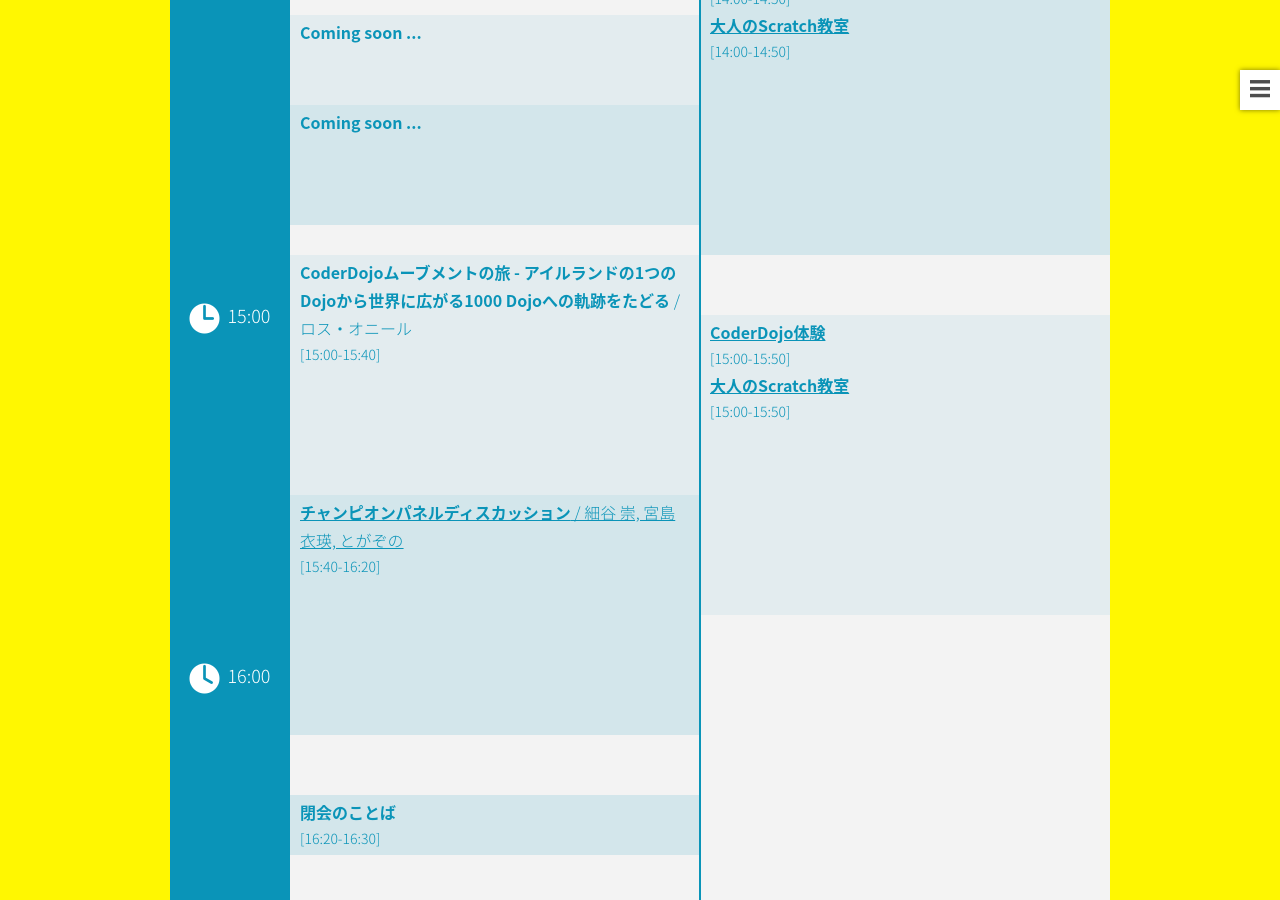
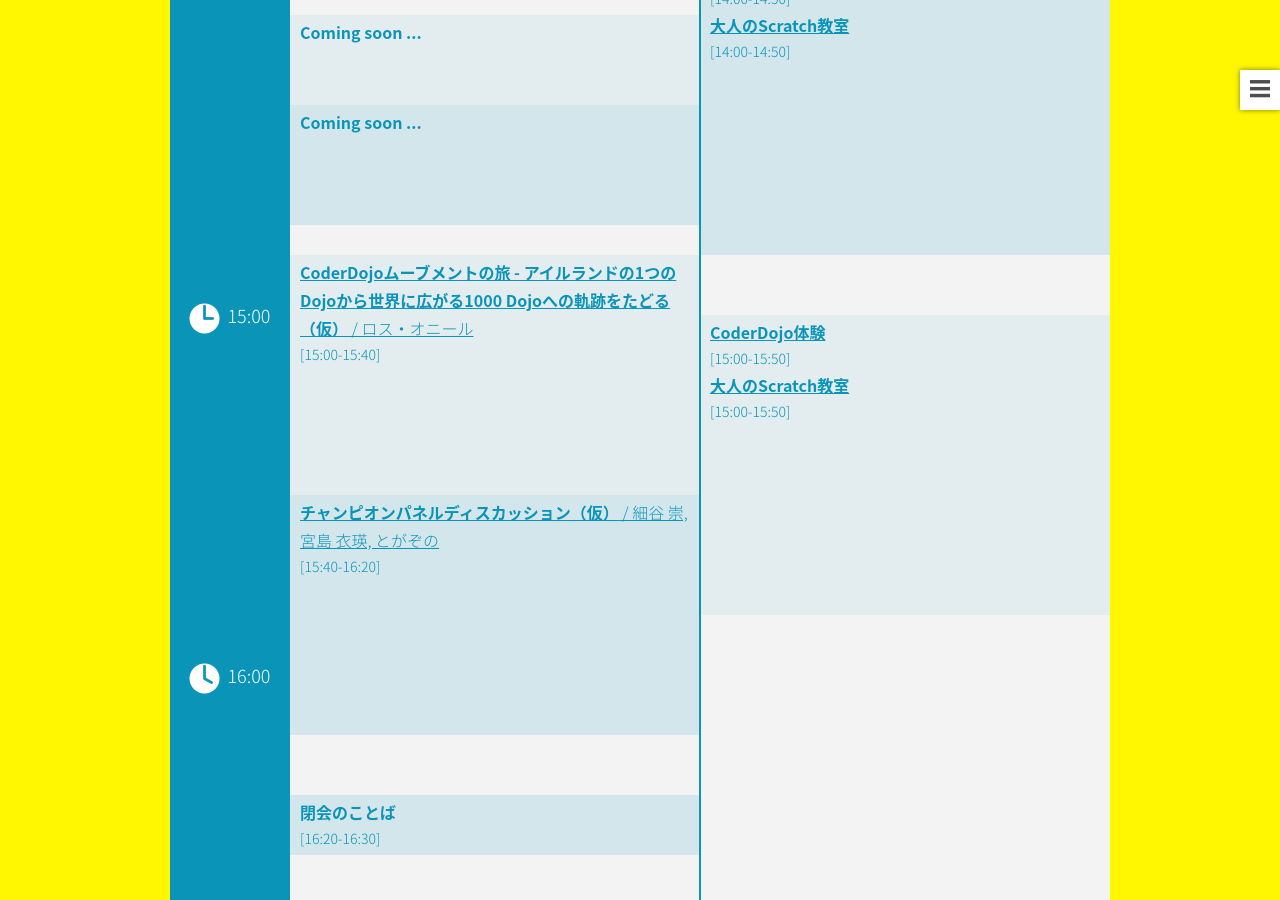
Before and after one commit to dojocon-japan/dojocon2016.coderdojo.jp, a Jekyll site: the page built from index.html, in a window 1280 px wide and 900 px high, scrolled down 10947 px. Built offline with Jekyll 4.4.1, drawn with Linux system fonts in a browser that asks for light colours; some web fonts are replaced; comment, search, counter and statistics services are not loaded; some of the changed text lies outside the part shown.

Commit message:
Fix TimeTable Session Text DOJOCON-286

```diff
--- a/_includes/sessions.html
+++ b/_includes/sessions.html
@@ -1,5 +1,5 @@
-<!-- <div id="about-coder-dojo" class="session-detail-box js-session-detail-box">
-	<h3 class="session-title">CoderDojoとは</h3>
+<!-- <div id="opening-ceremony" class="session-detail-box js-session-detail-box">
+	<h3 class="session-title">オープニングセレモニー</h3>
 	<p class="session-time">10:30-10:40</p>
 	<p><span class="session-detail-box-label">Speaker</span>　<span class="speaker-name">細谷 崇</span></p>
 	<div class="session-detail">
@@ -24,8 +24,8 @@
 	</figure>
 </div>
 
-<!-- <div id="student-champions" class="session-detail-box js-session-detail-box">
-	<h3 class="session-title">学生の道場運営者に聞く！</h3>
+<div id="student-champions" class="session-detail-box js-session-detail-box">
+	<h3 class="session-title">学生の道場運営者に聞く！（仮）</h3>
 	<p class="session-time">11:25-11:45</p>
 	<p><span class="session-detail-box-label">Speaker</span>　<span class="speaker-name">宮島 衣瑛, 東 和樹</span></p>
 	<div class="session-detail">
@@ -38,9 +38,9 @@
 	<figure class="speaker-avator">
 		<img src="//placehold.it/400" alt="東和樹のプロフィール画像">
 	</figure>
-</div> -->
+</div>
 
-<!-- <div id="blocklyduino" class="session-detail-box js-session-detail-box">
+<div id="blocklyduino" class="session-detail-box js-session-detail-box">
 	<h3 class="session-title">子供でもArduinoを操作できるBlocklyDuinoの紹介</h3>
 	<p class="session-time">11:45-12:05</p>
 	<p><span class="session-detail-box-label">Speaker</span>　<span class="speaker-name">岡田 裕行</span></p>
@@ -51,9 +51,9 @@
 	<figure class="speaker-avator">
 		<img src="//placehold.it/400" alt="岡田裕行のプロフィール画像">
 	</figure>
-</div> -->
+</div>
 
-<!-- <div id="coderdojo-minecraft" class="session-detail-box js-session-detail-box">
+<div id="coderdojo-minecraft" class="session-detail-box js-session-detail-box">
 	<h3 class="session-title">CoderDojoでMinecraftに触れる理由</h3>
 	<p class="session-time">13:05-13:25</p>
 	<p><span class="session-detail-box-label">Speaker</span>　<span class="speaker-name">寺園 聖文</span></p>
@@ -64,9 +64,9 @@
 	<figure class="speaker-avator">
 		<img src="//placehold.it/400" alt="寺園聖文のプロフィール画像">
 	</figure>
-</div> -->
+</div>
 
-<!-- <div id="coderdojo-kodaira" class="session-detail-box js-session-detail-box">
+<div id="coderdojo-kodaira" class="session-detail-box js-session-detail-box">
 	<h3 class="session-title">CoderDojo小平の活動内容</h3>
 	<p class="session-time">13:45-14:05</p>
 	<p><span class="session-detail-box-label">Speaker</span>　<span class="speaker-name">とがぞの</span></p>
@@ -77,10 +77,10 @@
 	<figure class="speaker-avator">
 		<img src="//placehold.it/400" alt="とがぞののプロフィール画像">
 	</figure>
-</div> -->
+</div>
 
-<!-- <div id="coderdojo-foundation" class="session-detail-box js-session-detail-box">
-	<h3 class="session-title">CoderDojoムーブメントの旅 - アイルランドの1つのDojoから世界に広がる1000 Dojoへの軌跡をたどる</h3>
+<div id="coderdojo-foundation" class="session-detail-box js-session-detail-box">
+	<h3 class="session-title">CoderDojoムーブメントの旅 - アイルランドの1つのDojoから世界に広がる1000 Dojoへの軌跡をたどる（仮）</h3>
 	<p class="session-time">15:00-15:40</p>
 	<p><span class="session-detail-box-label">Speaker</span>　<span class="speaker-name">ロス・オニール</span></p>
 	<div class="session-detail">
@@ -90,10 +90,10 @@
 	<figure class="speaker-avator">
 		<img src="//placehold.it/400" alt="ロス・オニールのプロフィール画像">
 	</figure>
-</div> -->
+</div>
 
 <div id="champion-panel-discussion" class="session-detail-box js-session-detail-box">
-	<h3 class="session-title">チャンピオンパネルディスカッション</h3>
+	<h3 class="session-title">チャンピオンパネルディスカッション（仮）</h3>
 	<p class="session-time">15:40-16:20</p>
 	<p><span class="session-detail-box-label">Speaker</span>　<span class="speaker-name">細谷 崇, 宮島 衣瑛, とがぞの</span></p>
 	<div class="session-detail">
--- a/_includes/speakers.html
+++ b/_includes/speakers.html
@@ -14,14 +14,6 @@
 		<h2 class="speaker-name">ロス・オニール</h2>
 		<p class="speaker-description">Ross O’Neill</p>
 		<p><a href="#ross-o-neill" class="button button-small button-black js-speaker-profile-trigger">More</a></p>
-	</li>
-	<li>
-		<figure class="speaker-avator">
-			<img src="//placehold.it/400" alt="角田一平のプロフィール画像">
-		</figure>
-		<h2 class="speaker-name">角田　一平</h2>
-		<p class="speaker-description">IPPEI SUMIDA</p>
-		<p><a href="#ippei-sumida" class="button button-small button-black js-speaker-profile-trigger">More</a></p>
 	</li>
 	<li>
 		<figure class="speaker-avator">
@@ -98,9 +90,9 @@
 		<figure class="speaker-avator">
 			<img src="//placehold.it/400" alt="ロス・オニールのプロフィール画像">
 		</figure>
-		<!-- <p class="speaker-profile-box-label">Session</p>
-		<h3 class="session-title">子供でもArduinoを操作できるBlocklyDuinoの紹介</h3>
-		<p class="session-time">13:00-13:25</p> -->
+		<p class="speaker-profile-box-label">Session</p>
+		<h3 class="session-title">CoderDojoムーブメントの旅 - アイルランドの1つのDojoから世界に広がる1000 Dojoへの軌跡をたどる（仮）</h3>
+		<p class="session-time">15:00-15:40</p>
 	</div>
 	<div class="speaker-profile-box-right">
 		<h2 class="speaker-name">ロス・オニール</h2>
@@ -116,40 +108,16 @@
 	</div>
 </div>
 
-<div id="ippei-sumida" class="speaker-profile-box js-speaker-profile-box">
-	<div class="speaker-profile-box-left">
-		<figure class="speaker-avator">
-			<img src="//placehold.it/400" alt="角田一平のプロフィール画像">
-		</figure>
-		<!-- <p class="speaker-profile-box-label">Session</p>
-		<h3 class="session-title">子供でもArduinoを操作できるBlocklyDuinoの紹介</h3>
-		<p class="session-time">13:00-13:25</p> -->
-	</div>
-	<div class="speaker-profile-box-right">
-		<h2 class="speaker-name">角田　一平</h2>
-		<ul class="speaker-sns">
-			<li><a href="https://www.facebook.com/ippeisumida" class="icon-facebook-circle"></a></li>
-			<li><a href="https://twitter.com/ippey_s" class="icon-twitter-circle"></a></li>
-		</ul>
-		<p class="speaker-description">IPPEI SUMIDA</p>
-		<div class="speaker-profile">
-			<p>CoderDojo西宮・梅田メンター、CoderDojo枚方チャンピオン<br>
-			DojoCon Japan 2016の副実行委員長</p>
-			<p>eb制作会社でのWeb開発の経験を経て、2016年7月からフリーランスとして活動を開始。PHPを利用したWebやiOS,Androidのスマートフォンのアプリの開発に携わる。<br>
-			2013年3月からCoderDojo梅田でメンターとして活動し、主にScratchやJavaScript、スマートフォンアプリのサポートを月に１回ペースで行っている。2016年7月から隔月に1回ペースで大阪府・枚方市でCoderDojoをスタート。<br>
-			道場の運営も行うようになった。</p>
-		</div>
-	</div>
-</div>
-
 <div id="kirie-miyajima" class="speaker-profile-box js-speaker-profile-box">
 	<div class="speaker-profile-box-left">
 		<figure class="speaker-avator">
 			<img src="//placehold.it/400" alt="宮島衣瑛のプロフィール画像">
 		</figure>
-		<!-- <p class="speaker-profile-box-label">Session</p>
-		<h3 class="session-title">子供でもArduinoを操作できるBlocklyDuinoの紹介</h3>
-		<p class="session-time">13:00-13:25</p> -->
+		<p class="speaker-profile-box-label">Session</p>
+		<h3 class="session-title">学生の道場運営者に聞く！（仮）</h3>
+		<p class="session-time">11:25-11:45</p>
+		<h3 class="session-title">チャンピオンパネルディスカッション（仮）</h3>
+		<p class="session-time">15:40-16:20</p>
 	</div>
 	<div class="speaker-profile-box-right">
 		<h2 class="speaker-name">宮島 衣瑛</h2>
@@ -173,7 +141,7 @@
 		</figure>
 		<p class="speaker-profile-box-label">Session</p>
 		<h3 class="session-title">Minecraftとプログラミングの可能性</h3>
-		<!-- <p class="session-time">13:00-13:25</p> -->
+		<p class="session-time">13:05-13:25</p>
 	</div>
 	<div class="speaker-profile-box-right">
 		<h2 class="speaker-name">寺園 聖文</h2>
@@ -197,7 +165,7 @@
 		</figure>
 		<p class="speaker-profile-box-label">Session</p>
 		<h3 class="session-title">子供でもArduinoを楽しめるBlocklyDuinoの紹介</h3>
-		<!-- <p class="session-time">13:00-13:25</p> -->
+		<p class="session-time">11:45 - 12:05</p>
 	</div>
 	<div class="speaker-profile-box-right">
 		<h2 class="speaker-name">岡田 裕行</h2>
@@ -220,7 +188,9 @@
 		</figure>
 		<p class="speaker-profile-box-label">Session</p>
 		<h3 class="session-title">CoderDojo Kodairaの活動について</h3>
-		<!-- <p class="session-time">13:00-13:25</p> -->
+		<p class="session-time">13:45-14:05</p>
+		<h3 class="session-title">チャンピオンパネルディスカッション（仮）</h3>
+		<p class="session-time">15:40-16:20</p>
 	</div>
 	<div class="speaker-profile-box-right">
 		<h2 class="speaker-name">とがぞの</h2>
@@ -240,9 +210,9 @@
 		<figure class="speaker-avator">
 			<img src="//placehold.it/400" alt="東和樹のプロフィール画像">
 		</figure>
-		<!-- <p class="speaker-profile-box-label">Session</p>
-		<h3 class="session-title">子供でもArduinoを操作できるBlocklyDuinoの紹介</h3>
-		<p class="session-time">13:00-13:25</p> -->
+		<p class="speaker-profile-box-label">Session</p>
+		<h3 class="session-title">学生の道場運営者に聞く！（仮）</h3>
+		<p class="session-time">11:25-11:45</p>
 	</div>
 	<div class="speaker-profile-box-right">
 		<h2 class="speaker-name">東 和樹</h2>
--- a/index.html
+++ b/index.html
@@ -218,7 +218,7 @@
 					<li class="duration-30min">
 					</li>
 					<li class="bg-light duration-10min">
-						<h3 class="session-title"><!-- <a href="#about-coder-dojo" class="js-session-detail-trigger"> -->CoderDojoとは<span class="speaker"> / 細谷 崇</span><!-- </a> --></h3>
+						<h3 class="session-title"><!-- <a href="#opening-ceremony" class="js-session-detail-trigger"> -->オープニングセレモニー<span class="speaker"> / 細谷 崇</span><!-- </a> --></h3>
 						<p class="time">[10:30-10:40]</p>
 					</li>
 					<li class="bg-dark duration-40min break-5min">
@@ -226,11 +226,11 @@
 						<p class="time">[10:40-11:20]</p>
 					</li>
 					<li class="bg-light duration-20min">
-						<h3 class="session-title"><!-- <a href="#student-champions" class="js-session-detail-trigger"> -->学生の道場運営者に聞く！<span class="speaker"> / 宮島 衣瑛, 東 和樹</span><!-- </a> --></h3>
+						<h3 class="session-title"><a href="#student-champions" class="js-session-detail-trigger">学生の道場運営者に聞く！<span class="speaker"> / 宮島 衣瑛, 東 和樹</span></a></h3>
 						<p class="time">[11:25-11:45]</p>
 					</li>
 					<li class="bg-dark duration-20min break-5min">
-						<h3 class="session-title"><!-- <a href="#blocklyduino" class="js-session-detail-trigger"> -->子供でもArduinoを操作できるBlocklyDuinoの紹介<span class="speaker"> / 岡田 裕行</span><!-- </a> --></h3>
+						<h3 class="session-title"><a href="#blocklyduino" class="js-session-detail-trigger">子供でもArduinoを操作できるBlocklyDuinoの紹介<span class="speaker"> / 岡田 裕行</span></a></h3>
 						<p class="time">[11:45-12:05]</p>
 					</li>
 					<li class="bg-light duration-15min">
@@ -246,7 +246,7 @@
 						<!-- <p class="time">[12:50-13:05]</p> -->
 					</li>
 					<li class="bg-dark duration-20min break-5min">
-						<h3 class="session-title"><!-- <a href="#coderdojo-minecraft" class="js-session-detail-trigger"> -->CoderDojoでMinecraftに触れる理由<span class="speaker"> / 寺園 聖文</span><!-- </a> --></h3>
+						<h3 class="session-title"><a href="#coderdojo-minecraft" class="js-session-detail-trigger">CoderDojoでMinecraftに触れる理由<span class="speaker"> / 寺園 聖文</span></a></h3>
 						<p class="time">[13:05-13:25]</p>
 					</li>
 					<li class="bg-light duration-15min">
@@ -254,7 +254,7 @@
 						<!-- <p class="time">[13:30-13:45]</p> -->
 					</li>
 					<li class="bg-dark duration-20min break-5min">
-						<h3 class="session-title"><!-- <a href="#coderdojo-kodaira" class="js-session-detail-trigger"> -->CoderDojo小平の活動内容<span class="speaker"> / とがぞの</span><!-- </a> --></h3>
+						<h3 class="session-title"><a href="#coderdojo-kodaira" class="js-session-detail-trigger">CoderDojo小平の活動内容<span class="speaker"> / とがぞの</span></a></h3>
 						<p class="time">[13:45-14:05]</p>
 					</li>
 					<li class="bg-light duration-15min">
@@ -266,11 +266,11 @@
 						<!-- <p class="time">[14:35-14:55]</p> -->
 					</li>
 					<li class="bg-light duration-40min">
-						<h3 class="session-title"><!-- <a href="#coderdojo-foundation" class="js-session-detail-trigger"> -->CoderDojoムーブメントの旅 - アイルランドの1つのDojoから世界に広がる1000 Dojoへの軌跡をたどる<span class="speaker"> / ロス・オニール<!-- </a> --></h3>
+						<h3 class="session-title"><a href="#coderdojo-foundation" class="js-session-detail-trigger">CoderDojoムーブメントの旅 - アイルランドの1つのDojoから世界に広がる1000 Dojoへの軌跡をたどる（仮）<span class="speaker"> / ロス・オニール</a></h3>
 						<p class="time">[15:00-15:40]</p>
 					</li>
 					<li class="bg-dark duration-40min break-10min">
-						<h3 class="session-title"><a href="#champion-panel-discussion" class="js-session-detail-trigger">チャンピオンパネルディスカッション<span class="speaker"> / 細谷 崇, 宮島 衣瑛, とがぞの</span></a></h3>
+						<h3 class="session-title"><a href="#champion-panel-discussion" class="js-session-detail-trigger">チャンピオンパネルディスカッション（仮）<span class="speaker"> / 細谷 崇, 宮島 衣瑛, とがぞの</span></a></h3>
 						<p class="time">[15:40-16:20]</p>
 					</li>
 					<li class="bg-dark duration-10min">
```
